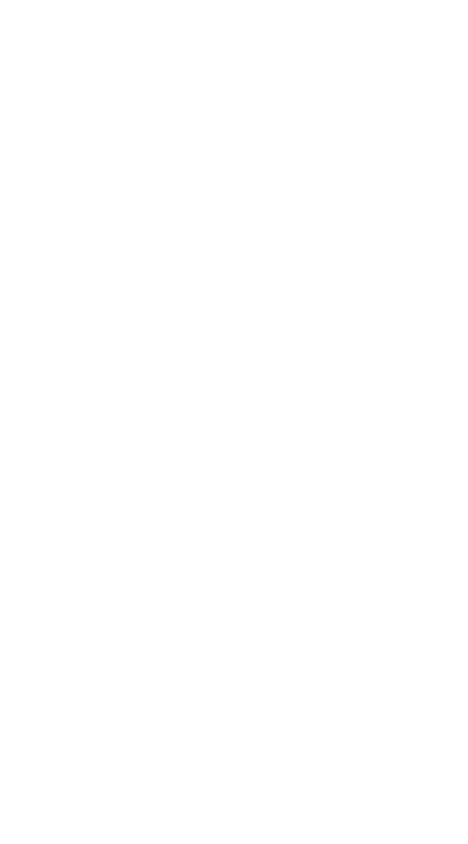
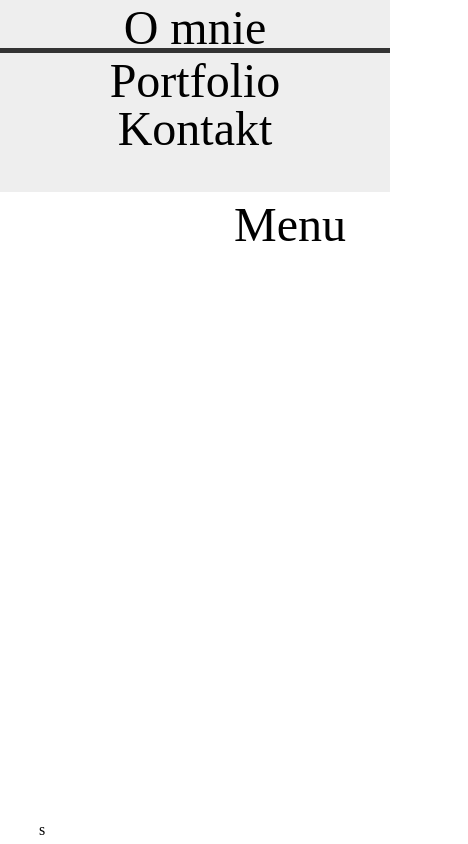
Before and after one commit to rafalmalenta/raf, a website built with webpack: page build/index.html in a window 390 px wide. Shown: the top 844 px of the page, 468 px wide, since content can reach past the window. Built offline with nearby package versions, Linux system fonts and the light colour scheme.

Commit message:
some progress

```diff
--- a/package.json
+++ b/package.json
@@ -4,11 +4,9 @@
   "description": "Strona domowa",
   "main": "index.js",
   "dependencies": {
-    "babel-preset-react": "^6.24.1",
     "eslint": "^5.15.0",
     "eslint-plugin-react": "^7.12.4",
-    "react": "^16.5.0",
-    "react-dom": "^16.5.0",
+    "jquery": "^3.3.1",
     "sass-loader": "^7.1.0"
   },
   "devDependencies": {
--- a/src/scripts.js
+++ b/src/scripts.js
@@ -1,7 +1,71 @@
 import "./style.sass";
-import React from "react";
-import ReactDOM from "react-dom";
-//import Portfolio from "./components/Portfolio";
 
-//ReactDOM.render(<Portfolio />,
-  //document.getElementById("app"));
+var cacheDOM = (function(){
+	var blocks = document.getElementsByClassName("block");
+	blocks = [ ...blocks ];
+	var menu = document.getElementsByClassName("menu");
+	var colapser = document.getElementsByClassName("colapser");
+	return{
+		menu: menu,
+		blocks: blocks,
+		colapser: colapser
+	}
+})()
+var lastscrollY
+var scrollspy = function(){
+	menu = cacheDOM.menu;
+	blocks = cacheDOM.blocks;
+
+	var buttons = [ ...document.getElementsByTagName("a")];
+
+	if(window.scrollY>lastscrollY){
+		menu[0].style.top = "-100%";
+		lastscrollY = window.scrollY;
+	}
+	else {
+		menu[0].style.top = "0px";
+		lastscrollY = window.scrollY;
+	}
+
+	buttons.forEach(x=>{
+		x.classList.remove("active");
+	})
+	console.log("sasa")
+
+	for( var i=2; i>=0; i-- ){
+		if(blocks[i].offsetTop < window.scrollY+10){
+			document.querySelector('a[href*=' + blocks[i].id + ']').classList.add("active");
+			console.log("addded");
+			return;
+			}
+		}
+
+};
+
+var blocks = document.getElementsByClassName("block");
+blocks = [ ...blocks ];
+var menu = document.getElementsByClassName("menu");
+
+//dodac plynna animacje
+setTimeout(function(){
+	var tohide = document.getElementsByClassName("menu--label__hide");
+	var arr = [ ...tohide ];
+	var tolower = document.getElementById("tolower");
+	tolower.innerHTML = "m";
+	arr.forEach(function(x){
+		x.style.display="none";
+	});
+},3300)
+var lastscrollY = 1333333333;
+//var buttons = [ ...document.getElementsByTagName("a")];
+
+function menuToggle(){
+	console.log(cacheDOM.colapser[0].classList.contains('colapsed'));
+	if(cacheDOM.colapser[0].classList.contains('colapsed')){
+		cacheDOM.colapser[0].classList.remove("colapsed");
+	}
+	else cacheDOM.colapser[0].classList.add("colapsed")
+}
+
+window.addEventListener("scroll", scrollspy);
+document.getElementById("menu-toggle").addEventListener("click", menuToggle);
--- a/src/style.sass
+++ b/src/style.sass
@@ -1,76 +1,80 @@
+.menu * a
+    text-decoration: none
+    color: inherit
+    position: relative
+    margin-right: 44px
+    top: 1em
+.menu a
+    text-decoration: none
+    color: inherit
+    position: relative
+    margin-right: 44px
+    top: 1em
+.menu--label
+    margin-left: 50px
+.onlyonlowres
+        display: none
+body
+    margin: 0px
+    margin-top: 4em
+    width: 100%
+    overflow-x: hidden
+    position: absolute
 
-@mixin box-sizing($box-model)
-  box-sizing: $box-model
-  -webkit-box-sizing: $box-model // Safari <= 5
-  -moz-box-sizing: $box-model // Firefox <= 19
-   box-sizing: $box-model
-
-@media all and (orientation: landscape)
-    #app
-        margin-top: 5vh
-        margin-left: 10vh
-    .TTT--row
-        width: 60vh
-        height: 20vh
-
-    .TTT--col
-        width: 20vh
-        height: 20vh
-        background-color: yellow
+.menu
+    color: black
+    //text-shadow: 4px 4px #aaaaaa
+    top: 0px
+    position: fixed
+    width: 100%
+    text-align: right
+    font-size: 3em
+    height: 3em
+    z-index: 1
+    //display: inline
+    background-color: #aaa
 
 
 
-@media all and (orientation: portrait)
-    #app
-        margin-left: 20vw
-        margin-top: 11vw
-    .TTT--row
-        width: 69vw
-        //height: 22vw
-    .TTT--col
-        width: 23vw
-        height: 23vw
-        background-color: silver
+.block
+    height: 40em
+    width: 100%
+    padding: 10%
+
+.menu--label
+    position: relative
+    left: 0px
+    float: left
+.menu--button
+    position: relative
+
+.active
+    border-bottom: 5px solid #333
 
 
-body
-    width: 100%
-    height: 100%
-    padding: 0px
-    margin: 0px 0px auto
-    position: absolute
-    @include box-sizing(border-box)
-    overflow: hidden
 
 
-.TTT
-    position: relative
-    margin: 0 auto
+@media screen and (max-width: 1000px)
+    .menu * .menu--btn
+        font-size: 1em
+        display: block
+        width: 100%
+        margin: 0px 0px 0px 0px
+        left: 0px
+        right: 0px
+        padding: 0px 0px 0px 0px
+        top: 0px
+        height: 1em
+        text-align: center
+        float: none
+        //border: 1px red solid
 
-
-.TTT--col
-    overflow: hidden
-    font-size: 75px
-    padding: 0px auto
-    float: left
-    opacity: 0.7
-    border: 2px solid grey
-    position: relative
-    @include box-sizing(border-box)
-
-
-#app
-    @include box-sizing(border-box)
-
-.TTT--col div
-    width: 50px
-    height: 1em
-    margin: auto
-    position: absolute
-    left: 0
-    right: 0
-    top: 0
-    bottom: 0
-button
-    width: 150px
-    height: 50px
+    .menu
+        height: 4em
+        margin: 0px 0px 0px 0px
+        padding: 0px 0px 0px 0px
+        background-color: #eee
+    .onlyonlowres
+        display: block
+    .menu > .menu--label
+        display: none
--- a/webpack.config.js
+++ b/webpack.config.js
@@ -1,5 +1,5 @@
-//var debug = process.env.NODE_ENV !== "production";
-//const UglifyJsPlugin = require("uglifyjs-webpack-plugin");
+var debug = process.env.NODE_ENV !== "production";
+const UglifyJsPlugin = require("uglifyjs-webpack-plugin");
 const MiniCssExtractPlugin = require("mini-css-extract-plugin");
 const OptimizeCSSAssetsPlugin = require("optimize-css-assets-webpack-plugin");
 
@@ -26,7 +26,7 @@ module.exports = {
         	exclude: /(node_modules|bower_components)/,
         	loader: 'babel-loader',
         	query: {
-        		presets: ['react','es2015', 'stage-0']
+        		presets: ['es2015', 'stage-0']
         	}
       		},
       		{
```
Also changed, not shown: build/index.html, 1 other file.
